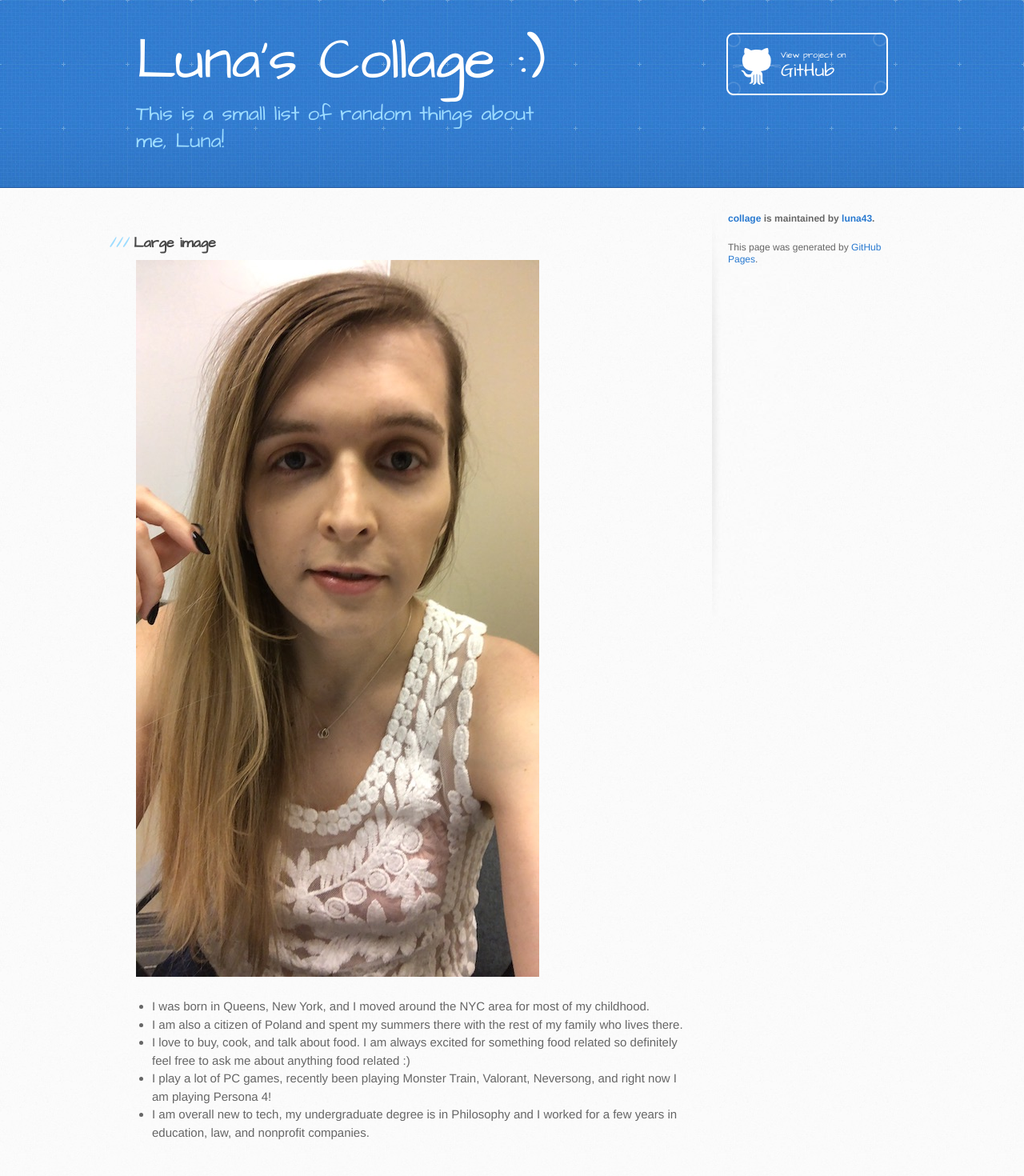
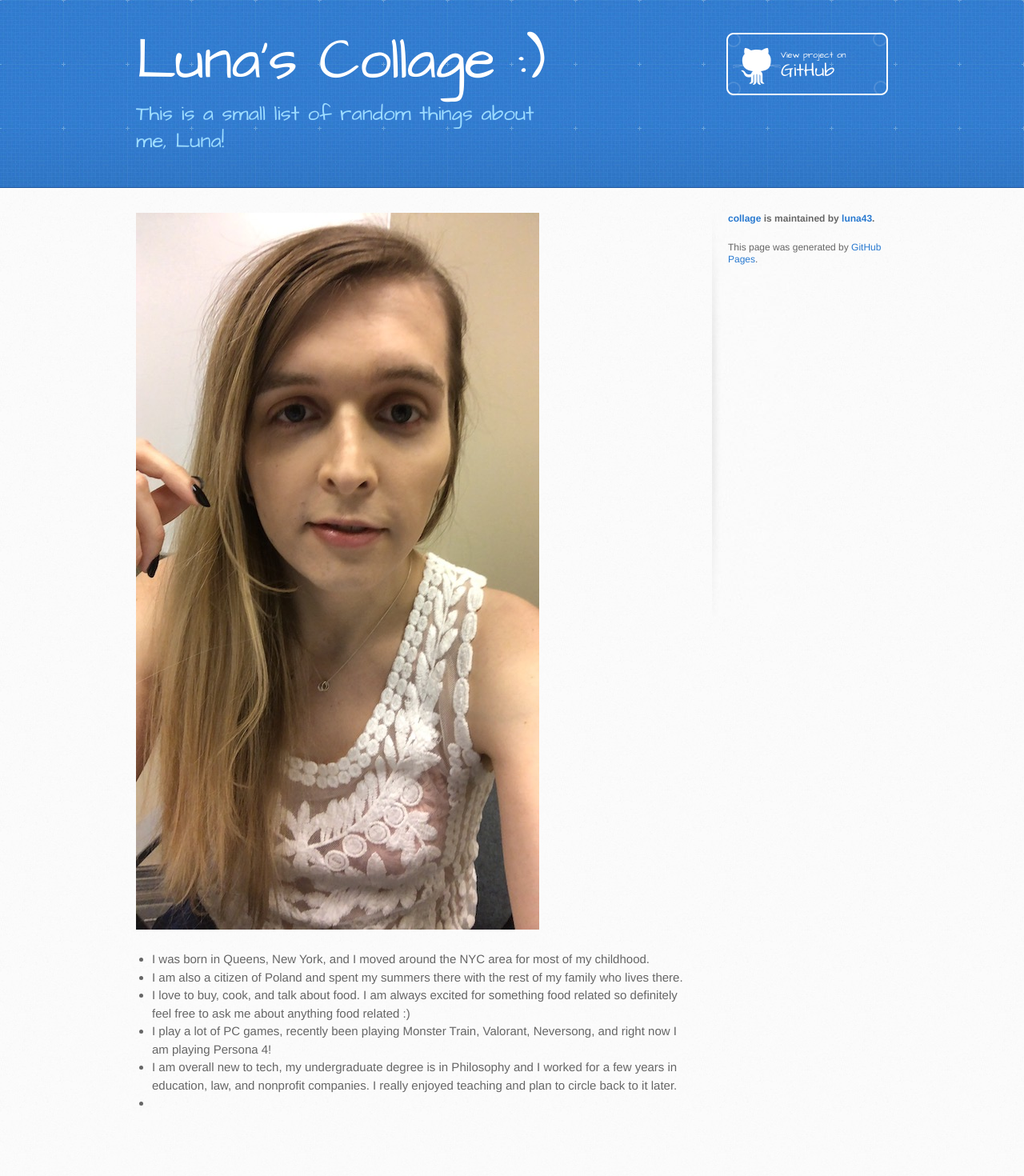
Before and after one commit to luna43/collage, a Jekyll site: the page built from index.md, in a window 1280 px wide. Shown: the whole page at 80% size. Built offline with Jekyll 4.4.1, drawn with Linux system fonts in a browser that asks for light colours; our own code applies the rules of GitHub Pages for plain Markdown files; after the commit the page ends 1433 px from its top, so only the background shows below that.

Commit message:
Update index.md

```diff
--- a/index.md
+++ b/index.md
@@ -1,6 +1,5 @@
 
 
-### Large image
 
 ![selfie](smallselfie.jpeg)
 
@@ -9,4 +8,5 @@
 *   I am also a citizen of Poland and spent my summers there with the rest of my family who lives there.
 *   I love to buy, cook, and talk about food. I am always excited for something food related so definitely feel free to ask me about anything food related :)
 *   I play a lot of PC games, recently been playing Monster Train, Valorant, Neversong, and right now I am playing Persona 4!
-*   I am overall new to tech, my undergraduate degree is in Philosophy and I worked for a few years in education, law, and nonprofit companies.
+*   I am overall new to tech, my undergraduate degree is in Philosophy and I worked for a few years in education, law, and nonprofit companies. I really enjoyed teaching and plan to circle back to it later.
+*
```
